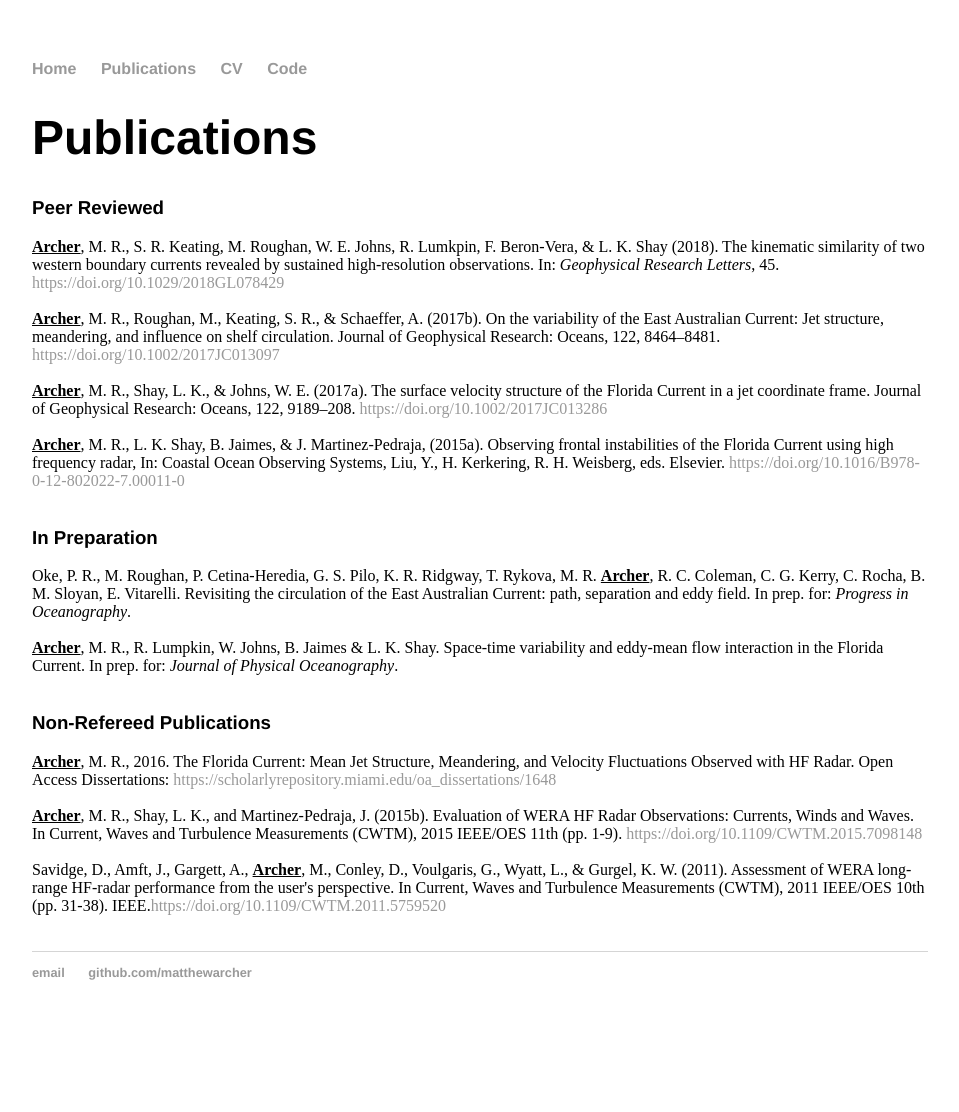
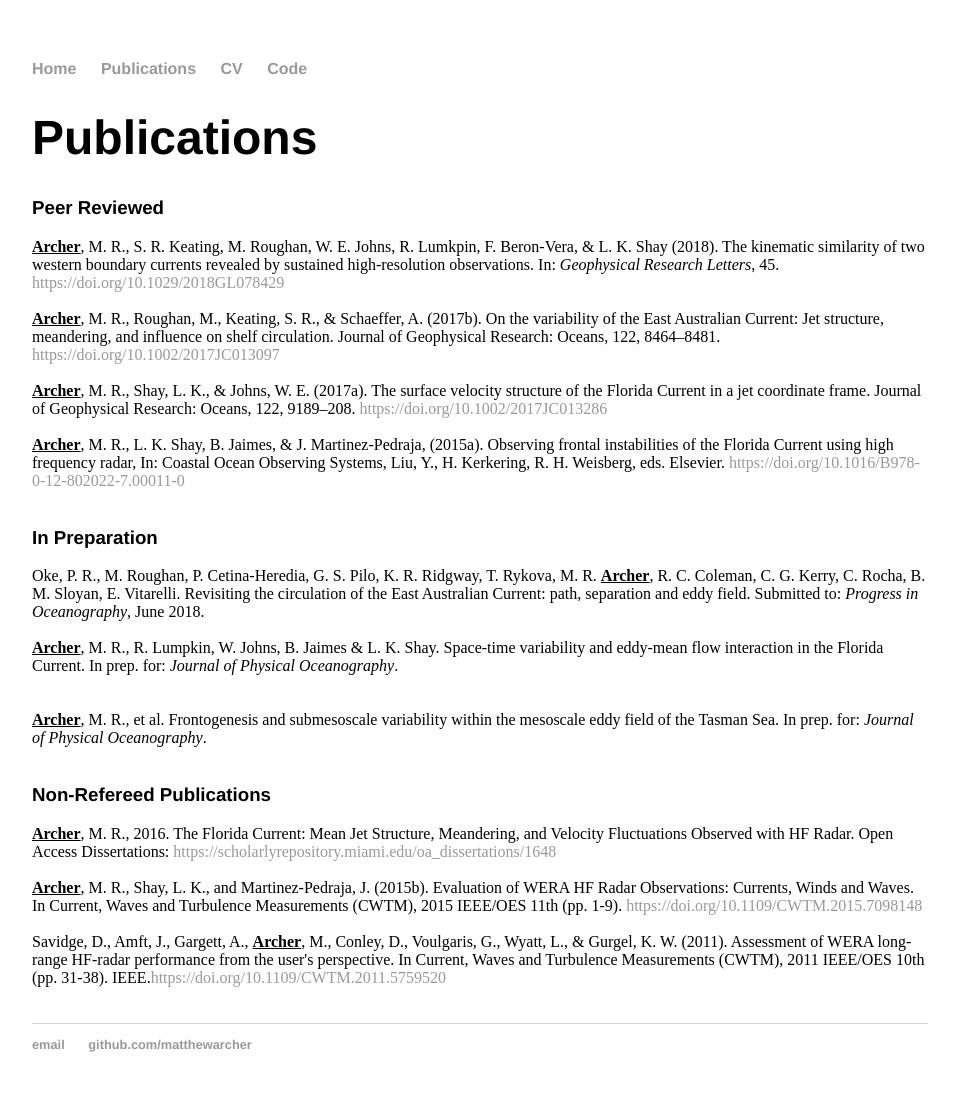
Before and after one commit to matthewarcher/matthewarcher.github.io, a Jekyll site: the page built from publications/index.html, in a window 1280 px wide. Shown: the whole page, without its empty margins (160-1119 px from the left). Built offline with Jekyll 4.4.1, drawn with Linux system fonts in a browser that asks for light colours; before the commit the page ends 1040 px from its top, so only the background shows below that.

Commit message:
Update index.html

```diff
--- a/publications/index.html
+++ b/publications/index.html
@@ -12,9 +12,11 @@ title: Matthew R. Archer
 	<br><u><b>Archer</u></b>, M. R., L. K. Shay, B. Jaimes, & J. Martinez-Pedraja, (2015a). Observing frontal instabilities of the Florida Current using high frequency radar, In: Coastal Ocean Observing Systems, Liu, Y., H. Kerkering, R. H. Weisberg, eds.  Elsevier. <a href="https://doi.org/10.1016/B978-0-12-802022-7.00011-0" target="_blank">https://doi.org/10.1016/B978-0-12-802022-7.00011-0</a><br><br>
 
 	<font face = "helvetica"><h3>In Preparation</h3></font>
-	Oke, P. R., M. Roughan, P. Cetina-Heredia, G. S. Pilo, K. R. Ridgway, T. Rykova, M. R. <b><u>Archer</u></b>, R. C. Coleman, C. G. Kerry, C. Rocha, B. M. Sloyan, E. Vitarelli. Revisiting the circulation of the East Australian Current: path, separation and eddy field. In prep. for: <i>Progress in Oceanography</i>.<br>
-	<br><b><u>Archer</u></b>, M. R., R. Lumpkin, W. Johns, B. Jaimes & L. K. Shay. Space-time variability and eddy-mean flow interaction in the Florida Current. In prep. for: <i>Journal of Physical Oceanography</i>.<br>
+	Oke, P. R., M. Roughan, P. Cetina-Heredia, G. S. Pilo, K. R. Ridgway, T. Rykova, M. R. <b><u>Archer</u></b>, R. C. Coleman, C. G. Kerry, C. Rocha, B. M. Sloyan, E. Vitarelli. Revisiting the circulation of the East Australian Current: path, separation and eddy field. Submitted to: <i>Progress in Oceanography</i>, June 2018.<br>
+	<br><b><u>Archer</u></b>, M. R., R. Lumpkin, W. Johns, B. Jaimes & L. K. Shay. Space-time variability and eddy-mean flow interaction in the Florida Current. In prep. for: <i>Journal of Physical Oceanography</i>.<br><br>
+	<br><b><u>Archer</u></b>, M. R., et al. Frontogenesis and submesoscale variability within the mesoscale eddy field of the Tasman Sea. In prep. for: <i>Journal of Physical Oceanography</i>.<br>
 	<br>
+
 
 	<font face = "helvetica"><h3>Non-Refereed Publications</h3></font>
 	<u><b>Archer</u></b>, M. R., 2016. The Florida Current: Mean Jet Structure, Meandering, and Velocity Fluctuations Observed with HF Radar. Open Access Dissertations: <a href="https://scholarlyrepository.miami.edu/oa_dissertations/1648" target="_blank"> https://scholarlyrepository.miami.edu/oa_dissertations/1648</a><br>
```
